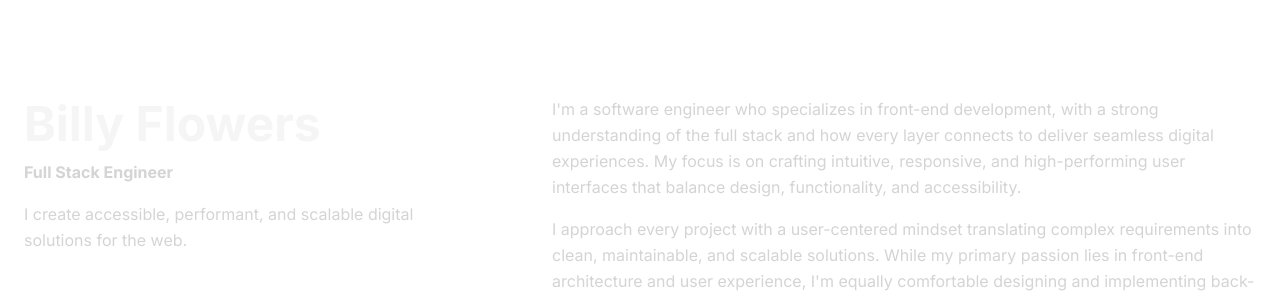
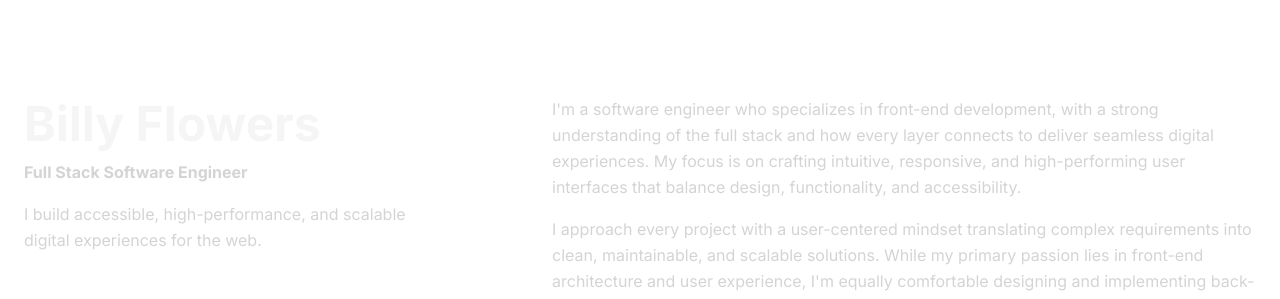
Before and after one commit to flowz0/bswe-portfolio, a Next.js app: page / in a window 1280 px wide. Shown: the top 299 px of the page. Built offline with nearby package versions, Linux system fonts and the light colour scheme.

Commit message:
fix: update position and bio in Sidebar component

```diff
--- a/components/layout/Sidebar.tsx
+++ b/components/layout/Sidebar.tsx
@@ -25,10 +25,10 @@ export default function Sidebar() {
           Billy Flowers
         </h1>
         <h2 className="text-p font-bold text-neutral-300 mt-2">
-          Full Stack Engineer
+          Full Stack Software Engineer
         </h2>
         <p className="text-p text-neutral-300 mt-4">
-          I create accessible, performant, and scalable digital solutions for the web.
+          I build accessible, high-performance, and scalable digital experiences for the web.
         </p>
 
         {/* Navigation */}
```
